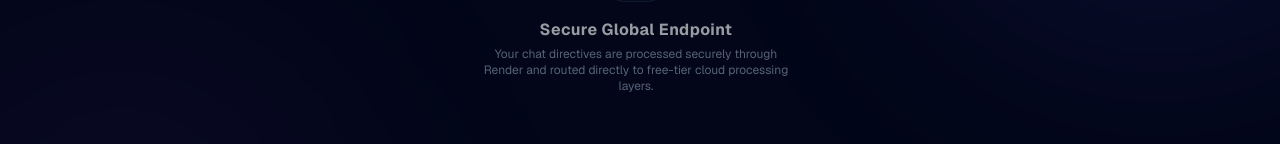
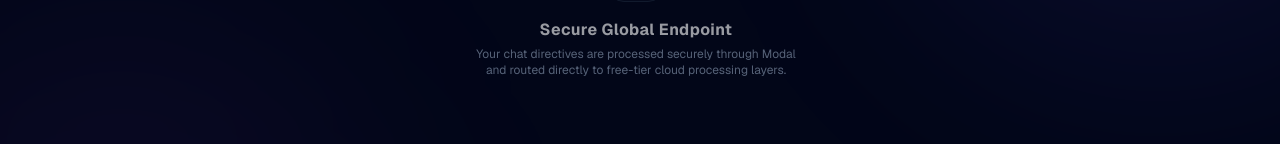
Before and after one commit to SuperSaga198/supreme-interface, a Next.js app in the folder supreme-interface/: page / in a window 1280 px wide. Shown: the part 293-437 px from the top of the page. Built offline with nearby package versions, Linux system fonts and the light colour scheme.

Commit message:
Update page.tsx

```diff
--- a/supreme-interface/app/page.tsx
+++ b/supreme-interface/app/page.tsx
@@ -16,8 +16,8 @@
   const [loading, setLoading] = useState(false);
   const chatEndRef = useRef<HTMLDivElement>(null);
 
-  // Replace with your actual live public Render Web Service HTTPS URL
-  const MODAL_BACKEND_URL = 'https://supersaga198--supreme-ai-hybrid-hf-engine-web-gateway.us-east.modal.run';
+  // Correct variable definition mapping straight out to your active Modal cloud environment
+  const MODAL_BACKEND_URL = 'https://modal.run';
 
   useEffect(() => {
     chatEndRef.current?.scrollIntoView({ behavior: 'smooth' });
@@ -31,7 +31,6 @@
     setInput('');
     setLoading(true);
 
-    // Append user query and prepare an empty animated node for incoming AI stream chunks
     setMessages((prev) => [
       ...prev,
       { role: 'user', content: userPrompt },
@@ -39,7 +38,8 @@
     ]);
 
     try {
-      const response = await fetch(RENDER_BACKEND_URL, {
+      // FIXED: Swapped out the old undefined RENDER variable with MODAL_BACKEND_URL
+      const response = await fetch(MODAL_BACKEND_URL, {
         method: 'POST',
         headers: { 'Content-Type': 'application/json' },
         body: JSON.stringify({
@@ -50,7 +50,7 @@
         })
       });
 
-      if (!response.ok) throw new Error('Render service offline.');
+      if (!response.ok) throw new Error('Modal service offline.');
 
       const reader = response.body?.getReader();
       const decoder = new TextDecoder();
@@ -149,7 +149,7 @@
                   <ShieldCheck className="w-6 h-6 text-indigo-400" />
                 </div>
                 <h3 className="text-md font-bold text-white tracking-wide">Secure Global Endpoint</h3>
-                <p className="text-xs max-w-xs mt-1 text-slate-400">Your chat directives are processed securely through Render and routed directly to free-tier cloud processing layers.</p>
+                <p className="text-xs max-w-xs mt-1 text-slate-400">Your chat directives are processed securely through Modal and routed directly to free-tier cloud processing layers.</p>
               </motion.div>
             ) : (
               messages.map((msg, i) => (
```
